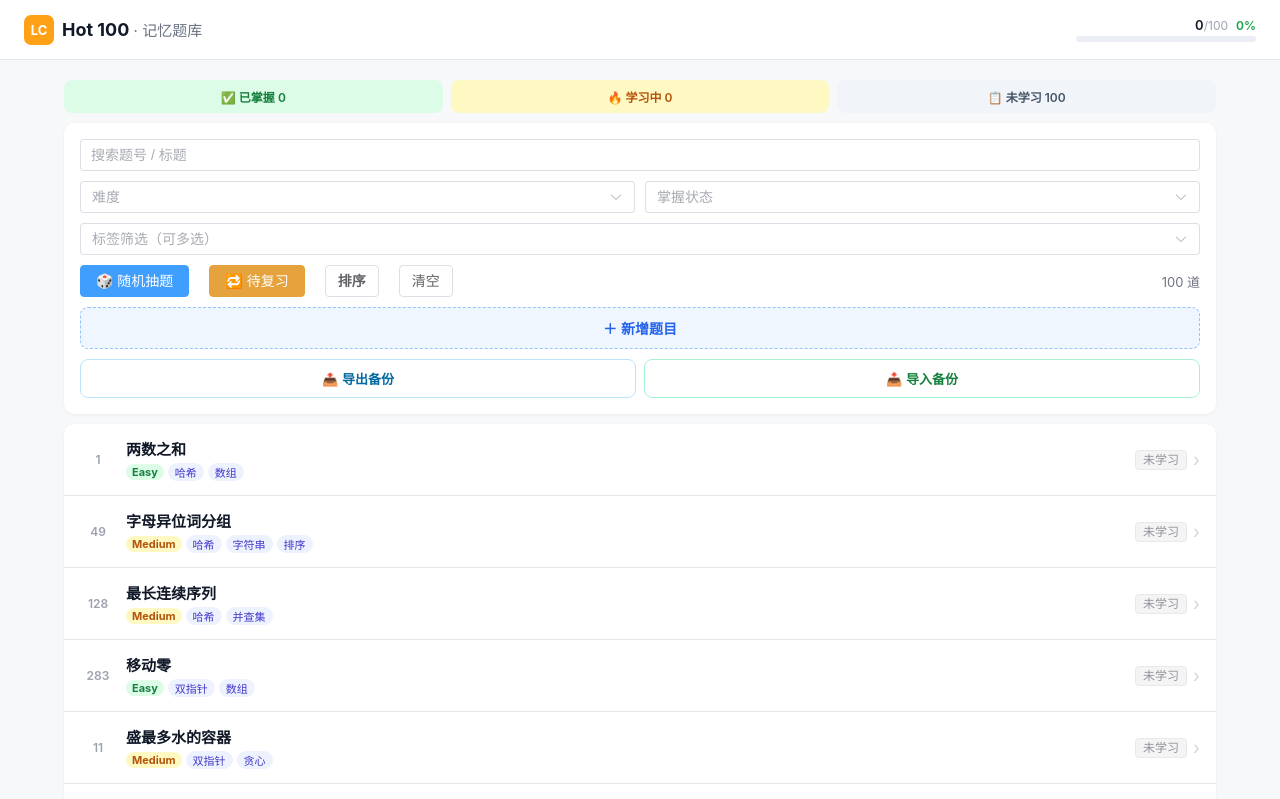
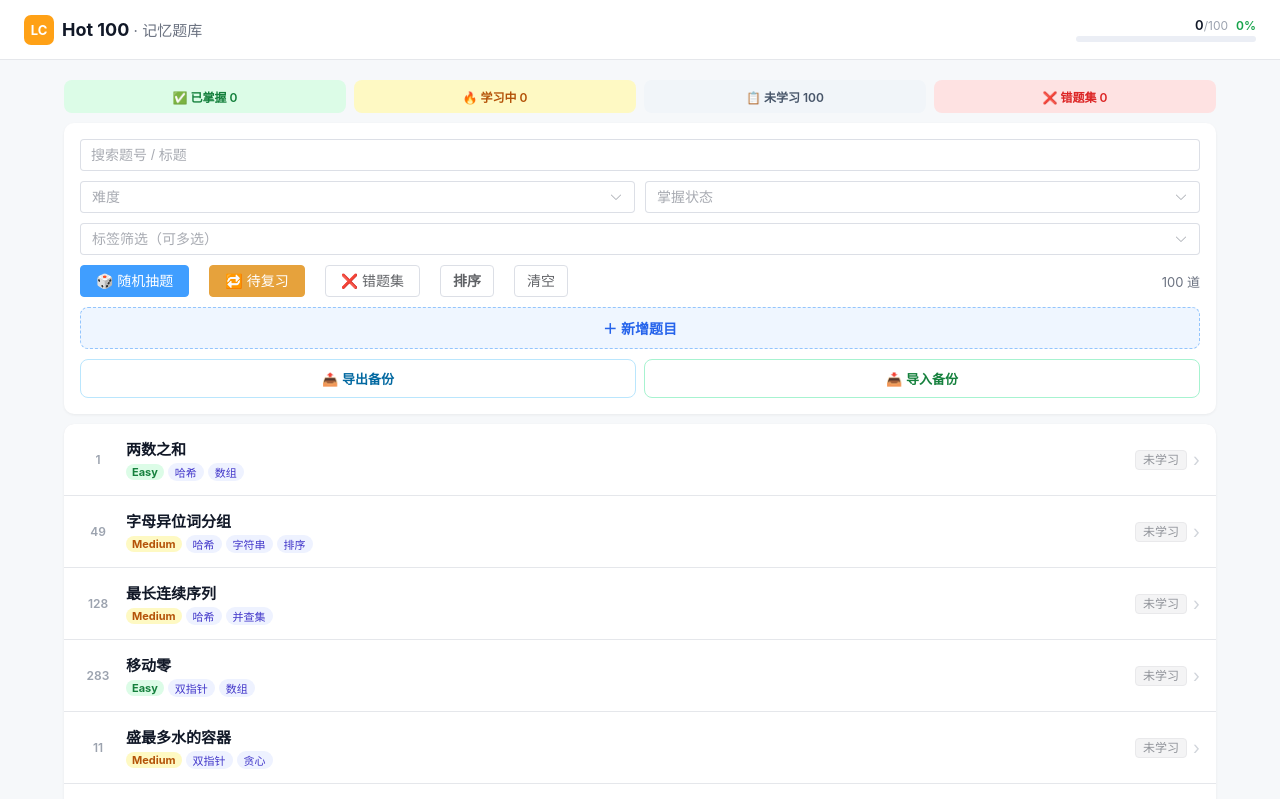
Before and after one commit to X1aoHei/hotcode, a Vue app: page / in a window 1280 px wide. Shown: the top 799 px of the page. Built offline with nearby package versions, Linux system fonts and the light colour scheme.

Commit message:
[Feature]增加错题集

```diff
--- a/src/stores/progress.ts
+++ b/src/stores/progress.ts
@@ -9,6 +9,8 @@ interface ProgressState {
   status: Record<number, MasteryStatus>
   /** 上次查看时间戳 */
   lastViewed: Record<number, number>
+  /** 错题集题目 ID 列表 */
+  wrongSet: number[]
 }
 
 const STORAGE_KEY = 'hot100-progress-v1'
@@ -16,10 +18,11 @@ const STORAGE_KEY = 'hot100-progress-v1'
 function load(): ProgressState {
   try {
     const raw = localStorage.getItem(STORAGE_KEY)
-    if (!raw) return { status: {}, lastViewed: {} }
-    return JSON.parse(raw)
+    if (!raw) return { status: {}, lastViewed: {}, wrongSet: [] }
+    const data = JSON.parse(raw)
+    return { status: data.status ?? {}, lastViewed: data.lastViewed ?? {}, wrongSet: data.wrongSet ?? [] }
   } catch {
-    return { status: {}, lastViewed: {} }
+    return { status: {}, lastViewed: {}, wrongSet: [] }
   }
 }
 
@@ -27,13 +30,14 @@ export const useProgressStore = defineStore('progress', () => {
   const initial = load()
   const status = ref<Record<number, MasteryStatus>>(initial.status ?? {})
   const lastViewed = ref<Record<number, number>>(initial.lastViewed ?? {})
+  const wrongSet = ref<number[]>(initial.wrongSet ?? [])
 
   watch(
-    [status, lastViewed],
+    [status, lastViewed, wrongSet],
     () => {
       localStorage.setItem(
         STORAGE_KEY,
-        JSON.stringify({ status: status.value, lastViewed: lastViewed.value })
+        JSON.stringify({ status: status.value, lastViewed: lastViewed.value, wrongSet: wrongSet.value })
       )
     },
     { deep: true }
@@ -54,6 +58,22 @@ export const useProgressStore = defineStore('progress', () => {
   function reset() {
     status.value = {}
     lastViewed.value = {}
+    wrongSet.value = []
+  }
+
+  /** 切换错题标记 */
+  function toggleWrong(id: number) {
+    const idx = wrongSet.value.indexOf(id)
+    if (idx >= 0) {
+      wrongSet.value.splice(idx, 1)
+    } else {
+      wrongSet.value.push(id)
+    }
+  }
+
+  /** 是否已标记为错题 */
+  function isWrong(id: number): boolean {
+    return wrongSet.value.includes(id)
   }
 
   const stats = computed(() => {
@@ -64,5 +84,5 @@ export const useProgressStore = defineStore('progress', () => {
     }
   })
 
-  return { status, lastViewed, setStatus, getStatus, markViewed, reset, stats }
+  return { status, lastViewed, wrongSet, setStatus, getStatus, markViewed, reset, toggleWrong, isWrong, stats }
 })
--- a/src/views/ProblemDetail.vue
+++ b/src/views/ProblemDetail.vue
@@ -321,6 +321,17 @@ onUnmounted(() => window.removeEventListener('keydown', onKey))
           {{ label }}
         </button>
       </div>
+    </div>
+
+    <!-- 错题集 -->
+    <div class="wrong-set-card">
+      <span class="wrong-set-label">错题集</span>
+      <button
+        :class="['wrong-set-btn', { 'wrong-set-btn--active': progress.isWrong(problem.id) }]"
+        @click="progress.toggleWrong(problem.id)"
+      >
+        {{ progress.isWrong(problem.id) ? '✓ 已加入错题集' : '+ 加入错题集' }}
+      </button>
     </div>
 
     <!-- 题目描述 -->
@@ -721,6 +732,47 @@ onUnmounted(() => window.removeEventListener('keydown', onKey))
 .status-btn--unseen.active   { border-color: #94a3b8; background: #f1f5f9; color: #475569; font-weight: 600; }
 .status-btn--learning.active { border-color: #f59e0b; background: #fef9c3; color: #b45309; font-weight: 600; }
 .status-btn--mastered.active { border-color: #22c55e; background: #dcfce7; color: #15803d; font-weight: 600; }
+
+/* ── 错题集卡 ── */
+.wrong-set-card {
+  background: #fff;
+  border-radius: 10px;
+  padding: 12px 14px;
+  box-shadow: 0 1px 3px rgba(0,0,0,.06);
+  display: flex;
+  align-items: center;
+  gap: 12px;
+}
+.wrong-set-label {
+  font-size: 13px;
+  color: #6b7280;
+  flex-shrink: 0;
+}
+.wrong-set-btn {
+  flex: 1;
+  padding: 8px 12px;
+  border-radius: 8px;
+  border: 1.5px solid #e5e7eb;
+  background: #f9fafb;
+  font-size: 13px;
+  color: #374151;
+  cursor: pointer;
+  transition: all 0.15s;
+  min-height: 38px;
+  -webkit-tap-highlight-color: transparent;
+}
+.wrong-set-btn:active {
+  background: #f3f4f6;
+}
+.wrong-set-btn--active {
+  border-color: #ef4444;
+  background: #fee2e2;
+  color: #dc2626;
+  font-weight: 600;
+}
+.wrong-set-btn--active:active {
+  background: #fecaca;
+}
 
 /* ── 内容 section ── */
 .section-card {
--- a/src/views/ProblemList.vue
+++ b/src/views/ProblemList.vue
@@ -27,6 +27,7 @@ const keyword = ref('')
 const selectedDifficulty = ref<Difficulty | ''>('')
 const selectedTags = ref<string[]>([])
 const selectedStatus = ref<MasteryStatus | ''>('')
+const showWrongSetOnly = ref(false)
 const sortOrder = ref<'default' | 'asc' | 'desc'>('default')
 
 function toggleSort() {
@@ -52,6 +53,7 @@ const filtered = computed(() => {
     if (selectedTags.value.length > 0 && !selectedTags.value.every((t) => p.tags.includes(t)))
       return false
     if (selectedStatus.value && progress.getStatus(p.id) !== selectedStatus.value) return false
+    if (showWrongSetOnly.value && !progress.isWrong(p.id)) return false
     return true
   })
   if (sortOrder.value === 'asc') return [...list].sort((a, b) => a.id - b.id)
@@ -102,6 +104,7 @@ function clearFilters() {
   selectedDifficulty.value = ''
   selectedTags.value = []
   selectedStatus.value = ''
+  showWrongSetOnly.value = false
   sortOrder.value = 'default'
 }
 
@@ -150,7 +153,8 @@ const statsBar = computed(() => {
   const m = progress.stats.mastered
   const l = progress.stats.learning
   const u = problems.value.length - m - l
-  return { m, l, u }
+  const w = progress.wrongSet.length
+  return { m, l, u, w }
 })
 </script>
 
@@ -161,6 +165,7 @@ const statsBar = computed(() => {
       <span class="stat-item stat-mastered">✅ 已掌握 {{ statsBar.m }}</span>
       <span class="stat-item stat-learning">🔥 学习中 {{ statsBar.l }}</span>
       <span class="stat-item stat-unseen">📋 未学习 {{ statsBar.u }}</span>
+      <span class="stat-item stat-wrong">❌ 错题集 {{ statsBar.w }}</span>
     </div>
 
     <!-- 筛选区 -->
@@ -204,6 +209,11 @@ const statsBar = computed(() => {
       <div class="action-row">
         <el-button type="primary" class="action-btn" @click="randomPick">🎲 随机抽题</el-button>
         <el-button type="warning" class="action-btn" @click="randomFromUnmastered">🔁 待复习</el-button>
+        <el-button
+          :type="showWrongSetOnly ? 'danger' : 'default'"
+          class="action-btn"
+          @click="showWrongSetOnly = !showWrongSetOnly"
+        >❌ 错题集</el-button>
         <el-button
           class="action-btn-sort"
           :class="{ 'sort-active': sortOrder !== 'default' }"
@@ -297,6 +307,7 @@ const statsBar = computed(() => {
 .stat-mastered { background: #dcfce7; color: #15803d; }
 .stat-learning { background: #fef9c3; color: #b45309; }
 .stat-unseen   { background: #f1f5f9; color: #475569; }
+.stat-wrong    { background: #fee2e2; color: #dc2626; }
 
 /* ── 筛选卡片 ── */
 .filter-card {
```
